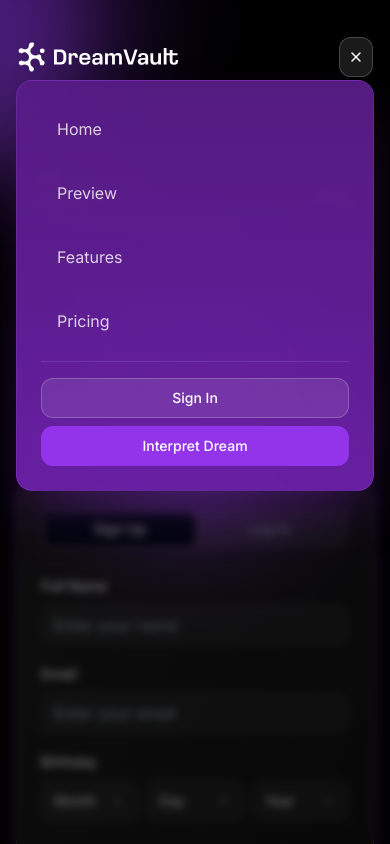
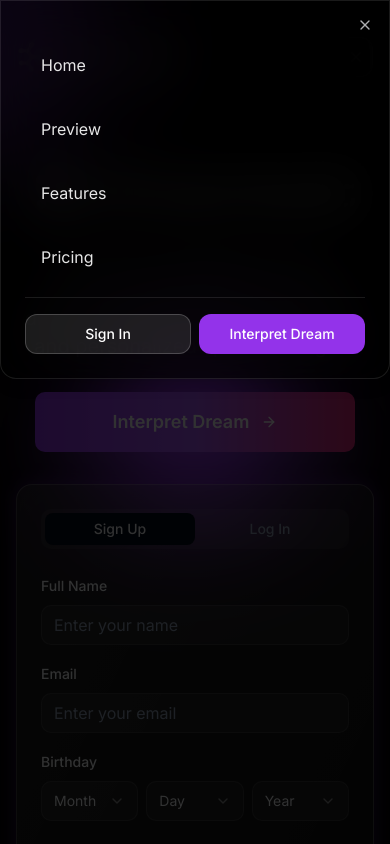
Before and after one commit to TaskGlass/DreamVault, a Next.js app: page /home in a window 390 px wide. Both pictures are taken after a click on the button 356 px from the left and 57 px from the top of the page. Shown: the top 844 px of the page. Built offline with nearby package versions, Linux system fonts and the light colour scheme.

Commit message:
Lander: improved mobile menu using Shadcn Sheet, refined sheet background, nav glass color tweak, hover-expand feature cards, footer year 2025

```diff
--- a/app/home/page.tsx
+++ b/app/home/page.tsx
@@ -27,6 +27,7 @@ import {
 } from "lucide-react"
 import Link from "next/link"
 import Image from "next/image"
+import { Sheet, SheetContent, SheetTrigger, SheetClose, SheetTitle } from "@/components/ui/sheet"
 import { cn } from "@/lib/utils"
 import { BackgroundGradientAnimation } from "@/components/ui/background-gradient-animation"
 
@@ -197,12 +198,12 @@ export default function LandingPage() {
       }`}>
         <div className={`max-w-7xl mx-auto transition-all duration-500 ease-out relative ${
           scrolled
-            ? 'bg-gradient-to-r from-purple-900/30 via-purple-800/20 to-purple-900/30 backdrop-blur-2xl border border-purple-500/20 rounded-2xl shadow-2xl shadow-purple-900/50 px-6'
+            ? 'bg-white/5 backdrop-blur-2xl border border-white/10 rounded-2xl shadow-2xl shadow-black/20 px-6'
             : 'bg-transparent border border-transparent px-4 sm:px-6 lg:px-8'
         }`}>
           {/* Glassmorphism overlay when scrolled */}
           {scrolled && (
-            <div className="absolute inset-0 bg-gradient-to-r from-purple-500/5 via-transparent to-purple-500/5 rounded-2xl pointer-events-none" />
+            <div className="absolute inset-0 bg-gradient-to-r from-white/10 via-transparent to-white/10 rounded-2xl pointer-events-none" />
           )}
           <div className="flex items-center justify-between h-16 relative z-10">
             {/* Logo */}
@@ -261,55 +262,62 @@ export default function LandingPage() {
 
             {/* Mobile Menu Button */}
             <div className="md:hidden">
+              <Sheet open={mobileMenuOpen} onOpenChange={setMobileMenuOpen}>
+                <SheetTrigger asChild>
                   <Button
-                onClick={() => setMobileMenuOpen(!mobileMenuOpen)}
                     className={`text-white p-2 ${
                       scrolled
                         ? 'bg-white/10 hover:bg-white/20 backdrop-blur-sm border border-white/20 rounded-xl'
                         : 'bg-white/10 hover:bg-white/20 rounded-lg border border-white/20'
                     }`}
+                    aria-label={mobileMenuOpen ? 'Close menu' : 'Open menu'}
                   >
                     {mobileMenuOpen ? <X className="h-6 w-6" /> : <Menu className="h-6 w-6" />}
                   </Button>
+                </SheetTrigger>
+                <SheetContent
+                  side="top"
+                  className="rounded-b-2xl p-6 border border-white/10 bg-black/70 supports-[backdrop-filter]:bg-black/60 backdrop-blur-xl"
+                >
+                  <SheetTitle className="sr-only">Mobile menu</SheetTitle>
+                  <div className="space-y-4 mt-4">
+                    {navigationItems.map((item) => (
+                      <SheetClose asChild key={item.name}>
+                        <button
+                          onClick={() => scrollToSection(item.href)}
+                          className="w-full flex items-center px-4 py-3 rounded-xl transition-colors text-left text-white/90 hover:text-white hover:bg-white/10 focus:outline-none focus-visible:ring-2 focus-visible:ring-purple-500/50"
+                        >
+                          {item.name}
+                        </button>
+                      </SheetClose>
+                    ))}
+                    <div className="border-t border-white/10 pt-4">
+                      <div className="flex gap-2">
+                        <Link href="/sign-in" className="flex-1">
+                          <SheetClose asChild>
+                            <Button className="w-full bg-white/10 hover:bg-white/20 border border-white/20 rounded-xl text-white">
+                              Sign In
+                            </Button>
+                          </SheetClose>
+                        </Link>
+                        <Link href="/sign-up" className="flex-1">
+                          <SheetClose asChild>
+                            <Button className="w-full bg-purple-600 hover:bg-purple-700 rounded-xl text-white">
+                              Interpret Dream
+                            </Button>
+                          </SheetClose>
+                        </Link>
+                      </div>
+                    </div>
+                  </div>
+                </SheetContent>
+              </Sheet>
             </div>
           </div>
         </div>
       </nav>
 
-      {/* Mobile Navigation Menu */}
-      {mobileMenuOpen && (
-        <div className="fixed inset-0 z-40 md:hidden">
-          <div className="fixed inset-0 bg-black/50 backdrop-blur-sm" onClick={() => setMobileMenuOpen(false)} />
-          <div className="fixed top-20 left-4 right-4 bg-gradient-to-b from-purple-900/95 to-purple-800/95 backdrop-blur-2xl border border-purple-500/20 rounded-2xl shadow-2xl shadow-purple-900/50 p-6">
-            <div className="space-y-4">
-              {navigationItems.map((item) => (
-                <button
-                  key={item.name}
-                  onClick={() => {
-                    scrollToSection(item.href);
-                    setMobileMenuOpen(false);
-                  }}
-                  className="w-full flex items-center px-4 py-3 rounded-xl transition-all text-left text-white/80 hover:text-white hover:bg-white/10"
-                >
-                  {item.name}
-                </button>
-              ))}
-              <div className="border-t border-white/10 pt-4">
-                <Link href="/sign-in">
-                  <Button className="w-full bg-white/10 hover:bg-white/20 border border-white/20 rounded-xl text-white">
-                    Sign In
-                  </Button>
-                </Link>
-                <Link href="/sign-up" className="block mt-2">
-                  <Button className="w-full bg-purple-600 hover:bg-purple-700 rounded-xl text-white">
-                    Interpret Dream
-                  </Button>
-                </Link>
-              </div>
-            </div>
-          </div>
-        </div>
-      )}
+      {/* Mobile Navigation handled via Sheet above */}
 
       {/* Hero Section */}
       <section id="home" className="relative overflow-hidden pt-28 min-h-screen min-h-[100svh]">
@@ -685,7 +693,10 @@ export default function LandingPage() {
 
           <div className="grid md:grid-cols-2 lg:grid-cols-3 gap-8">
             {features.map((feature, index) => (
-              <div key={index} className="glass-card rounded-2xl p-6 text-center hover:glow transition-all">
+              <div
+                key={index}
+                className="glass-card rounded-2xl p-6 text-center hover:glow transition-transform duration-300 ease-out transform hover:scale-[1.03] hover:-translate-y-1"
+              >
                 <feature.icon className="h-12 w-12 text-purple-400 mx-auto mb-4" />
                 <h3 className="text-xl font-semibold mb-3">{feature.title}</h3>
                 <p className="text-gray-300">{feature.description}</p>
```
Lines whose indentation alone changed are shown as unchanged.
